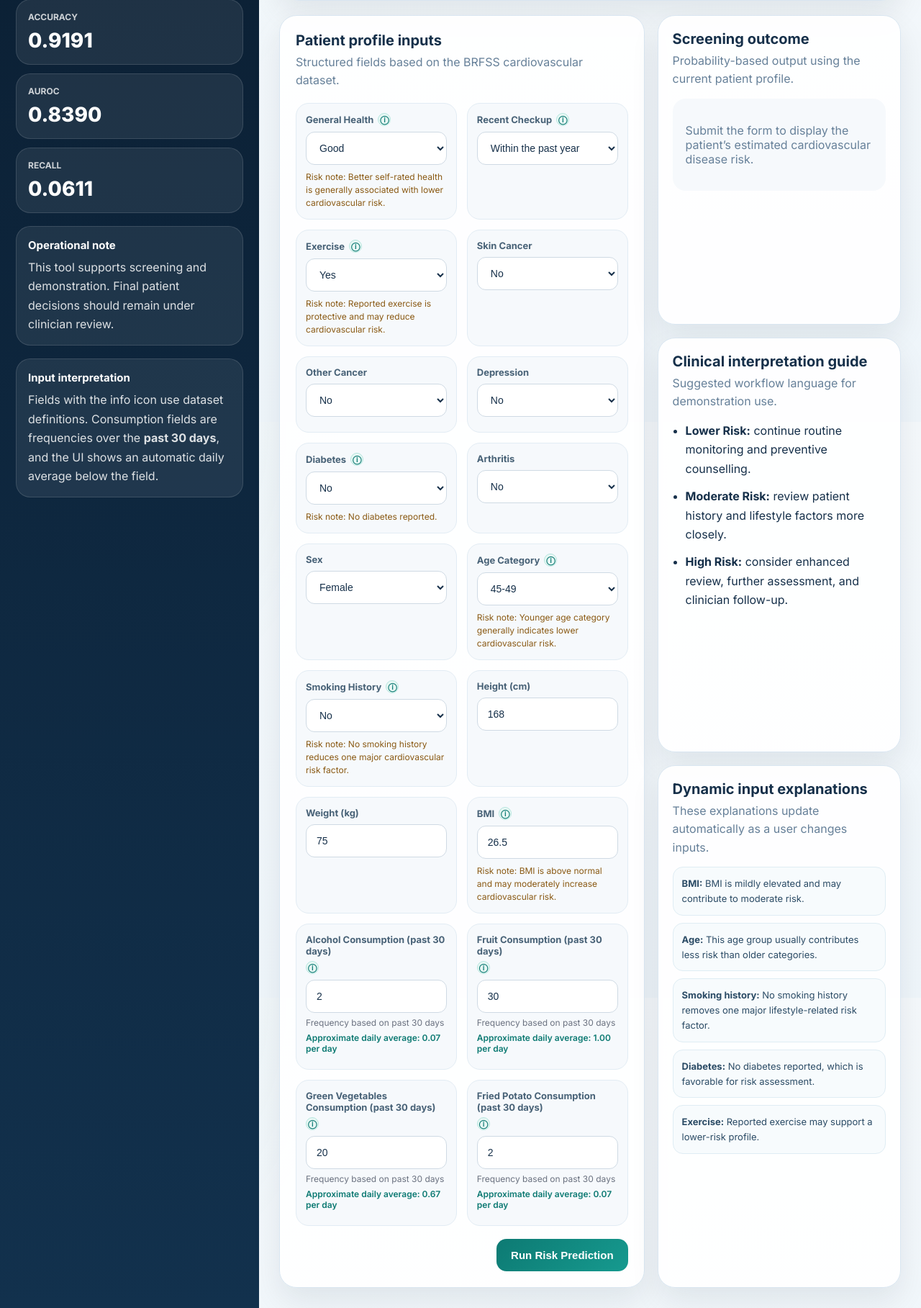
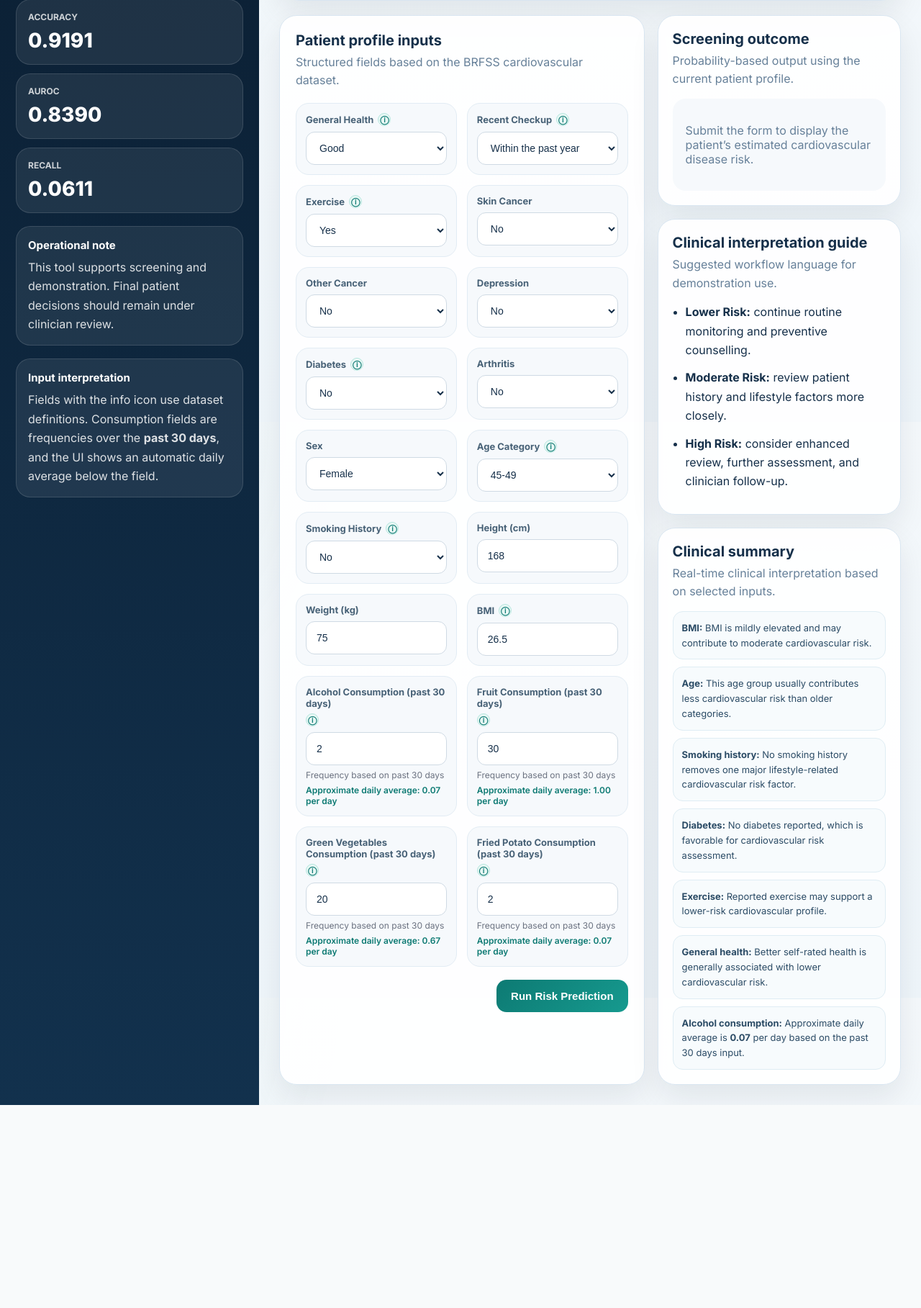
Before and after one commit to Joyerics/cvd-prediction-app, a Flask app: page / in a window 1280 px wide. Shown: the part 214-2031 px from the top of the page at 72% size. After the commit the page ends 1749 px from the top, so only its background shows below. Run offline with Flask 3, Linux system fonts and the light colour scheme.

Commit message:
updated style

```diff
--- a/static/styles.css
+++ b/static/styles.css
@@ -81,12 +81,6 @@ body{
   font-size:12px;
   font-weight:600;
   color:#0d7a73;
-}
-.risk-note{
-  margin-top:8px;
-  font-size:12px;
-  line-height:1.5;
-  color:#8a5a14;
 }
 .info-wrap{
   position:relative;
--- a/templates/index.html
+++ b/templates/index.html
@@ -89,8 +89,6 @@
                 <option value="{{ option }}" {% if submitted.get(col, defaults[col]) == option %}selected{% endif %}>{{ option }}</option>
                 {% endfor %}
               </select>
-
-              <div class="risk-note" id="{{ col }}_risk_note"></div>
             </div>
             {% endfor %}
 
@@ -132,8 +130,6 @@
               <small class="field-hint">Frequency based on past 30 days</small>
               <div class="daily-conversion" id="{{ col }}_daily"></div>
               {% endif %}
-
-              <div class="risk-note" id="{{ col }}_risk_note"></div>
             </div>
             {% endfor %}
           </div>
@@ -189,8 +185,8 @@
 
           <div class="result-card secondary">
             <div class="section-head">
-              <h3>Dynamic input explanations</h3>
-              <p>These explanations update automatically as a user changes inputs.</p>
+              <h3>Clinical summary</h3>
+              <p>Real-time clinical interpretation based on selected inputs.</p>
             </div>
             <div id="dynamic-explanations" class="dynamic-explanations">
               <p class="muted-copy">Change inputs to see field-level risk interpretation.</p>
@@ -205,11 +201,6 @@
     function formatDailyValue(value) {
       if (isNaN(value) || value === "") return "";
       return (Number(value) / 30).toFixed(2);
-    }
-
-    function setText(id, text) {
-      const el = document.getElementById(id);
-      if (el) el.textContent = text;
     }
 
     function updateMonthlyToDaily() {
@@ -230,61 +221,25 @@
       });
     }
 
-    function updateRiskNotes() {
+    function updateClinicalSummary() {
       const bmi = parseFloat(document.getElementById("BMI")?.value || "");
       const age = document.getElementById("Age_Category")?.value || "";
       const smoke = document.getElementById("Smoking_History")?.value || "";
       const diabetes = document.getElementById("Diabetes")?.value || "";
       const exercise = document.getElementById("Exercise")?.value || "";
       const generalHealth = document.getElementById("General_Health")?.value || "";
-
-      setText("BMI_risk_note",
-        !isNaN(bmi) ? (bmi >= 30 ? "Risk note: BMI is in a higher-risk range for cardiovascular disease."
-          : bmi >= 25 ? "Risk note: BMI is above normal and may moderately increase cardiovascular risk."
-          : "Risk note: BMI is in a lower-risk range.") : ""
-      );
-
-      setText("Age_Category_risk_note",
-        age ? (["60-64","65-69","70-74","75-79","80+"].includes(age)
-          ? "Risk note: Older age category is associated with higher cardiovascular risk."
-          : ["50-54","55-59"].includes(age)
-          ? "Risk note: Mid-to-late age category may increase cardiovascular risk."
-          : "Risk note: Younger age category generally indicates lower cardiovascular risk.") : ""
-      );
-
-      setText("Smoking_History_risk_note",
-        smoke ? (smoke === "Yes"
-          ? "Risk note: Smoking history increases cardiovascular disease risk."
-          : "Risk note: No smoking history reduces one major cardiovascular risk factor.") : ""
-      );
-
-      setText("Diabetes_risk_note",
-        diabetes ? (diabetes !== "No"
-          ? "Risk note: Diabetes or pre-diabetes is strongly associated with higher cardiovascular risk."
-          : "Risk note: No diabetes reported.") : ""
-      );
-
-      setText("Exercise_risk_note",
-        exercise ? (exercise === "No"
-          ? "Risk note: Low exercise level may increase cardiovascular risk."
-          : "Risk note: Reported exercise is protective and may reduce cardiovascular risk.") : ""
-      );
-
-      setText("General_Health_risk_note",
-        generalHealth ? (["Fair","Poor"].includes(generalHealth)
-          ? "Risk note: Lower self-rated general health is associated with increased cardiovascular risk."
-          : "Risk note: Better self-rated health is generally associated with lower cardiovascular risk.") : ""
-      );
+      const alcohol = parseFloat(document.getElementById("Alcohol_Consumption")?.value || "");
 
       const box = document.getElementById("dynamic-explanations");
-      if (box) {
+      if (!box) return;
+
       const items = [];
 
       if (!isNaN(bmi)) {
         items.push(`<div class="explain-item"><strong>BMI:</strong> ${
-            bmi >= 30 ? "High BMI may meaningfully increase model-estimated risk." :
-            bmi >= 25 ? "BMI is mildly elevated and may contribute to moderate risk." :
-            "BMI appears lower and is less likely to drive risk upward."
+          bmi >= 30 ? "High BMI may meaningfully increase model-estimated cardiovascular risk." :
+          bmi >= 25 ? "BMI is mildly elevated and may contribute to moderate cardiovascular risk." :
+          "BMI appears lower and is less likely to drive cardiovascular risk upward."
         }</div>`);
       }
 
@@ -293,8 +248,8 @@
           ["60-64","65-69","70-74","75-79","80+"].includes(age)
             ? "Older age categories often contribute strongly to predicted cardiovascular risk."
             : ["50-54","55-59"].includes(age)
-              ? "This age group can contribute moderately to risk."
-              : "This age group usually contributes less risk than older categories."
+            ? "This age group can contribute moderately to cardiovascular risk."
+            : "This age group usually contributes less cardiovascular risk than older categories."
         }</div>`);
       }
 
@@ -302,7 +257,7 @@
         items.push(`<div class="explain-item"><strong>Smoking history:</strong> ${
           smoke === "Yes"
             ? "Smoking history is a known cardiovascular risk factor and usually raises predicted risk."
-              : "No smoking history removes one major lifestyle-related risk factor."
+            : "No smoking history removes one major lifestyle-related cardiovascular risk factor."
         }</div>`);
       }
 
@@ -310,37 +265,48 @@
         items.push(`<div class="explain-item"><strong>Diabetes:</strong> ${
           diabetes !== "No"
             ? "Diabetes-related status is one of the strongest cardiovascular risk indicators in screening contexts."
-              : "No diabetes reported, which is favorable for risk assessment."
+            : "No diabetes reported, which is favorable for cardiovascular risk assessment."
         }</div>`);
       }
 
       if (exercise) {
         items.push(`<div class="explain-item"><strong>Exercise:</strong> ${
           exercise === "No"
-              ? "Low physical activity may push risk upward."
-              : "Reported exercise may support a lower-risk profile."
+            ? "Low physical activity may push cardiovascular risk upward."
+            : "Reported exercise may support a lower-risk cardiovascular profile."
         }</div>`);
       }
 
+      if (generalHealth) {
+        items.push(`<div class="explain-item"><strong>General health:</strong> ${
+          ["Fair","Poor"].includes(generalHealth)
+            ? "Lower self-rated health is associated with increased cardiovascular risk."
+            : "Better self-rated health is generally associated with lower cardiovascular risk."
+        }</div>`);
+      }
+
+      if (!isNaN(alcohol)) {
+        items.push(`<div class="explain-item"><strong>Alcohol consumption:</strong> Approximate daily average is <strong>${formatDailyValue(alcohol)}</strong> per day based on the past 30 days input.</div>`);
+      }
+
       box.innerHTML = items.length ? items.join("") : '<p class="muted-copy">Change inputs to see field-level risk interpretation.</p>';
-      }
     }
 
     function bindLiveUpdates() {
       document.querySelectorAll("input, select").forEach(el => {
         el.addEventListener("input", () => {
           updateMonthlyToDaily();
-          updateRiskNotes();
+          updateClinicalSummary();
         });
         el.addEventListener("change", () => {
           updateMonthlyToDaily();
-          updateRiskNotes();
+          updateClinicalSummary();
         });
       });
     }
 
     updateMonthlyToDaily();
-    updateRiskNotes();
+    updateClinicalSummary();
     bindLiveUpdates();
   </script>
 </body>
```
Lines whose indentation alone changed are shown as unchanged.
